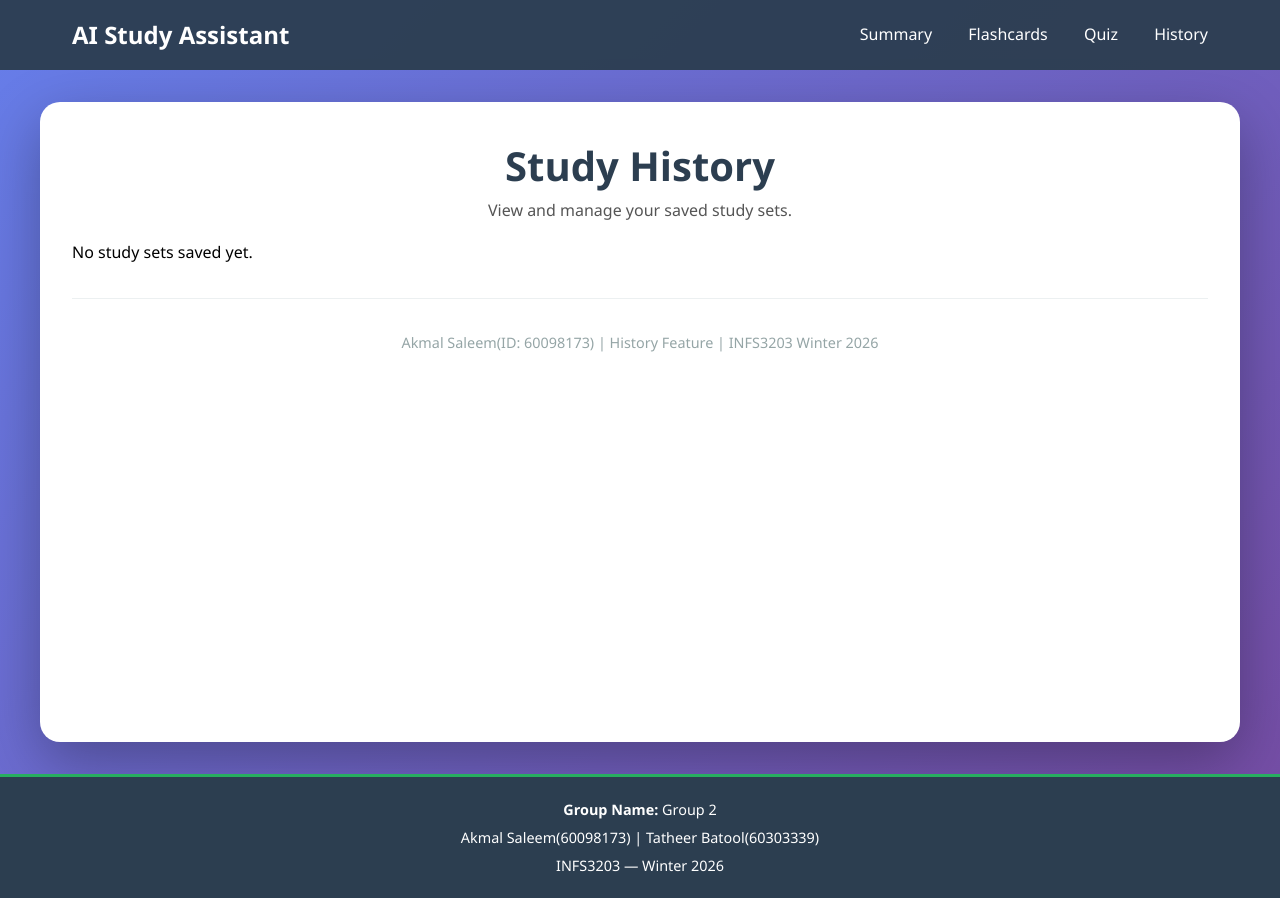
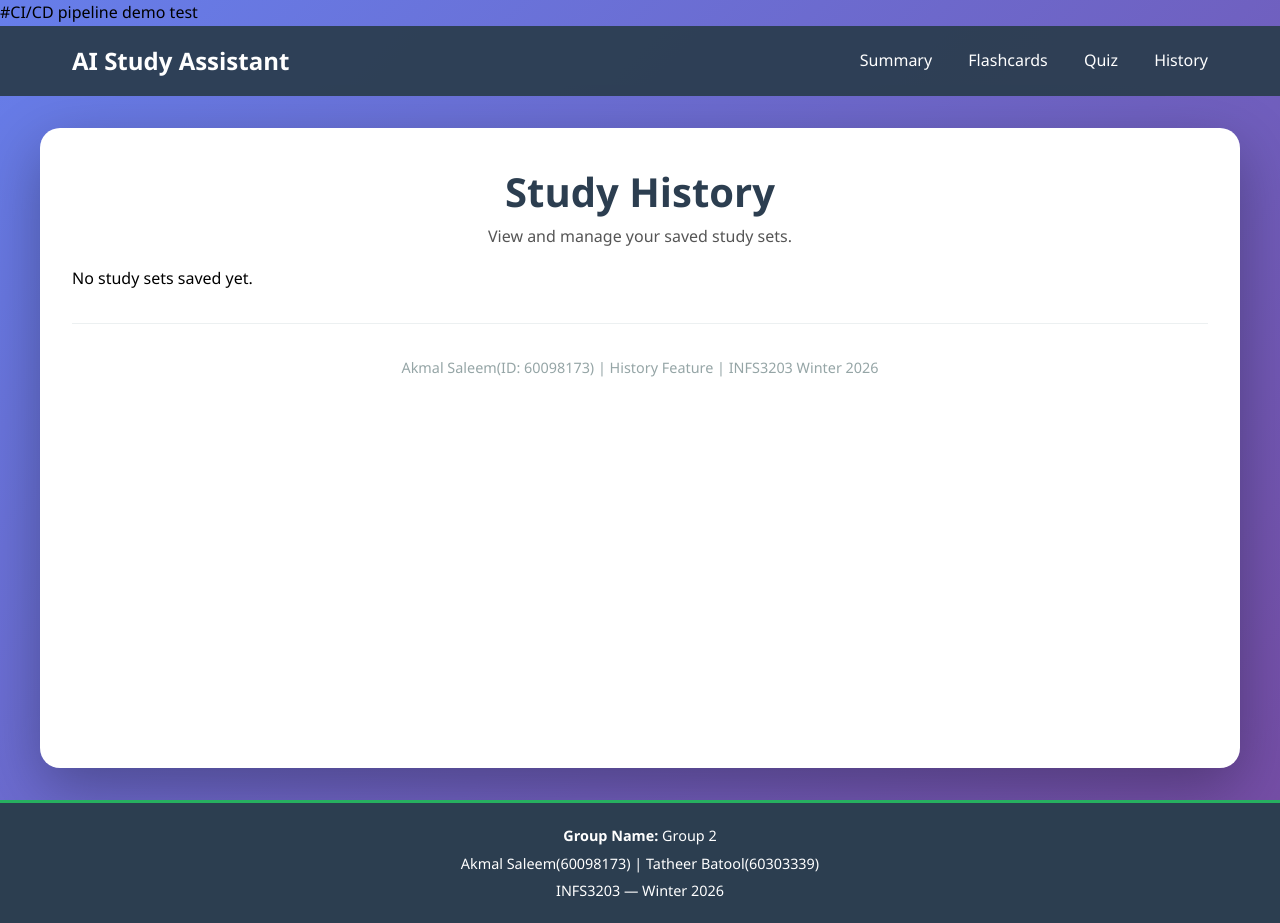
Before and after one commit to TatheerB/ai-study-assistant, a Flask app: page /history in a window 1280 px wide. Before the commit the page ends 898 px from the top, so only its background shows below. Run offline with Flask 3, Linux system fonts and the light colour scheme; data that the repository does not hold is empty.

Commit message:
trigger CI/CD pipeline test

```diff
--- a/app/templates/base.html
+++ b/app/templates/base.html
@@ -1,6 +1,7 @@
 <!DOCTYPE html>
 <html lang="en">
 <head>
+    #CI/CD pipeline demo test
     <meta charset="UTF-8">
     <meta name="viewport" content="width=device-width, initial-scale=1.0">
     <title>AI Study Assistant</title>
```
